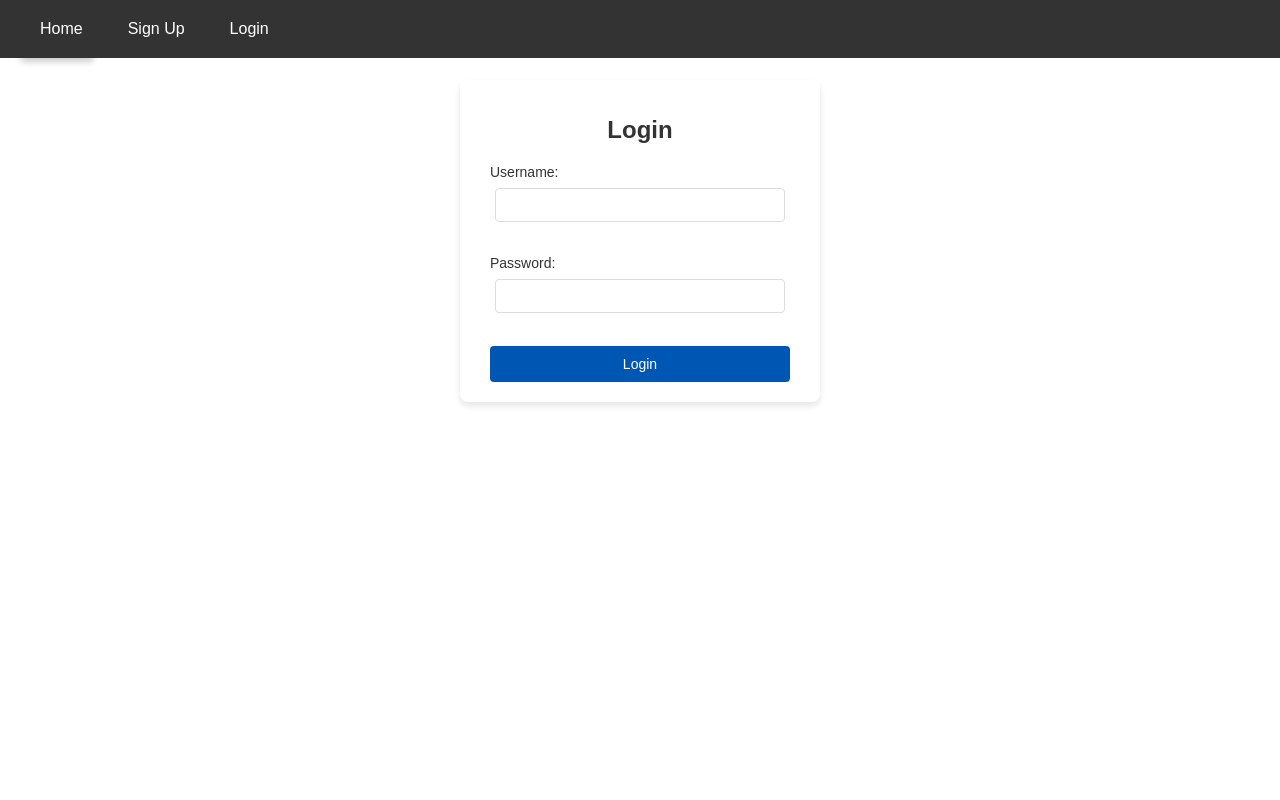
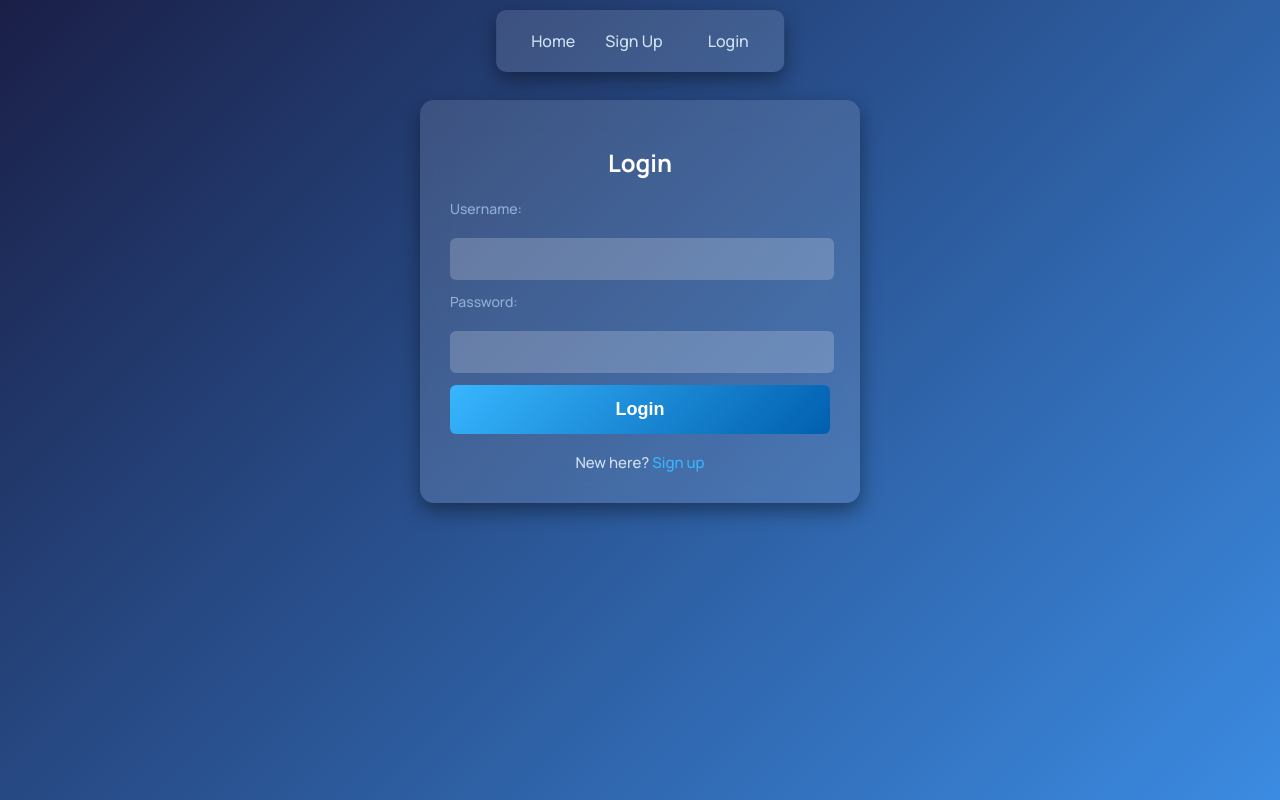
Before and after one commit to Patghost123/Find-Your-Lecturer-6-10, a Django app: page /login/ in a window 1280 px wide. Run offline with Django 5.2, Linux system fonts and the light colour scheme.

Commit message:
fixed css for login and signup

```diff
--- a/WebMap/map/templates/base.html
+++ b/WebMap/map/templates/base.html
@@ -5,41 +5,65 @@
     <meta name="viewport" content="width=device-width, initial-scale=1.0">
     <title>{% block title %}Find Your Lecturer{% endblock %}</title>
     <style>
+        @import url("https://fonts.googleapis.com/css2?family=Manrope:wght@300;500;700&display=swap");
+
         body {
-            font-family: Arial, sans-serif;
+            font-family: "Manrope", sans-serif;
+            background: linear-gradient(135deg, #1a1f47, #3b8be2);
             margin: 0;
             padding: 0;
+            color: #cfe2f3;
         }
+
+        /* Navbar with refined styling */
         nav {
-            background: #333;
-            padding: 10px;
+            background: rgba(255, 255, 255, 0.12);
+            padding: 10px 20px;
             display: flex;
-            justify-content: flex-start;  /* Aligns items to the left */
+            justify-content: space-between;
             align-items: center;
-            position: fixed;  /* Keeps navigation fixed at the top */
-            top: 0;  /* Positions at the very top */
-            left: 0;  /* Aligns to the left */
-            width: 100%;  /* Ensures full width */
-            z-index: 1000;  /* Keeps navbar above other content */
+            position: fixed;
+            top: 10px; /* Moves it slightly down for a cleaner look */
+            left: 50%; /* Centers the navbar */
+            transform: translateX(-50%);
+            width: auto; /* Prevents it from stretching too wide */
+            border-radius: 10px; /* Adds a softer shape */
+            box-shadow: 0 8px 20px rgba(0, 0, 0, 0.4);
+            z-index: 1000;
         }
+
         .nav-left {
             display: flex;
             gap: 15px;
-            margin-left: 15px;
         }
+
+        .nav-right {
+            display: flex;
+            gap: 15px;
+        }
+
         nav a {
-            color: white;
+            color: #cfe2f3;
             text-decoration: none;
             padding: 10px 15px;
             font-size: 16px;
+            border-radius: 6px; /* Gives buttons a soft rounded touch */
+            transition: background 0.3s ease-in-out;
         }
+
+        nav a:hover {
+            background: rgba(255, 255, 255, 0.2);
+        }
+
+        /* Container adjustments */
         .container {
             max-width: 800px;
             margin: auto;
             padding: 20px;
             text-align: center;
-            margin-top: 60px; /* Adds space below fixed navbar */
+            margin-top: 80px; /* Adjust spacing below navbar */
         }
+
         .error {
             color: red;
             font-size: 14px;
@@ -49,14 +73,18 @@
 <body>
 
     <nav>
+        <!-- Home Button (Left) -->
         <div class="nav-left">
             <a href="{% url 'hello' %}">Home</a>
+        </div>
+
+        <!-- Login & Signup Buttons (Right) -->
+        <div class="nav-right">
             {% if not request.user.is_authenticated %}
                 <a href="{% url 'join' %}">Sign Up</a>
                 <a href="{% url 'login' %}">Login</a>
             {% endif %}
-        </div>
-        <div class="nav-right">
+
             {% if request.user.is_authenticated %}
                 <a href="{% url 'profile' %}">Profile</a>
                 <a href="{% url 'logout' %}">Logout</a>
--- a/WebMap/map/templates/login.html
+++ b/WebMap/map/templates/login.html
@@ -4,91 +4,149 @@
 
 {% block content %}
 <style>
-        /* Home Button Styling */
-        .home-button {
-            position: absolute; /* Fixed position at the top-left corner */
-            top: 20px;
-            left: 20px;
-            padding: 10px 15px;
-            font-size: 16px;
-            background-color: #ffd700; /* Golden yellow for visibility */
-            color: black;
-            border: none;
-            border-radius: 5px;
-            cursor: pointer;
-            text-decoration: none; /* Removes underline if used in <a> */
-            font-weight: bold;
-            box-shadow: 0 4px 6px rgba(0, 0, 0, 0.2);
-            transition: background-color 0.3s ease, box-shadow 0.3s ease;
-        }
-        .home-button:hover {
-            background-color: #ffc107; /* Slightly darker yellow for hover effect */
-            box-shadow: 0 6px 8px rgba(0, 0, 0, 0.3);
+    @import url("https://fonts.googleapis.com/css2?family=Manrope:wght@300;500;700&display=swap");
+
+    body {
+        font-family: "Manrope", sans-serif;
+        background: linear-gradient(135deg, #1a1f47, #3b8be2);
+        display: flex;
+        justify-content: center;
+        align-items: center;
+        height: 100vh;
+        margin: 0;
+        color: #cfe2f3;
+        overflow: hidden;
     }
 
-        /* Login Page Styling */
+    /* Glassmorphism Login Container */
     .login-container {
+        width: 380px;
+        padding: 30px;
+        background: rgba(255, 255, 255, 0.12);
+        border-radius: 14px;
+        box-shadow: 0 8px 20px rgba(0, 0, 0, 0.4);
+        backdrop-filter: blur(15px);
+        position: relative;
+        animation: smoothSlideIn 1s ease-out;
         text-align: center;
-            background: #ffffff;
-            padding: 20px 30px;
-            border-radius: 8px;
-            box-shadow: 0 4px 6px rgba(0, 0, 0, 0.1);
-            width: 300px;
-            margin: auto;
     }
+
+    /* Smooth Slide Animations */
+    @keyframes smoothSlideIn {
+        0% {
+            opacity: 0;
+            transform: translateX(80px) scale(0.95);
+        }
+        100% {
+            opacity: 1;
+            transform: translateX(0) scale(1);
+        }
+    }
+
+    @keyframes smoothSlideOut {
+        0% {
+            opacity: 1;
+            transform: translateX(0) scale(1);
+        }
+        100% {
+            opacity: 0;
+            transform: translateX(-80px) scale(0.95);
+        }
+    }
+
+    .slide-out {
+        animation: smoothSlideOut 0.6s ease-in forwards;
+    }
+
     .login-container h1 {
         font-size: 24px;
-            margin-bottom: 20px; /* Add spacing between heading and inputs */
-            color: #333;
+        margin-bottom: 20px;
+        color: #ffffff;
     }
+
+    /* Label Styling */
     label {
         display: block;
         text-align: left;
         margin-bottom: 8px;
         font-size: 14px;
-            color: #333333;
+        color: #8fb1d6;
     }
+
+    /* Input Fields */
     input {
-            width: calc(100% - 10px);
-            padding: 8px;
-            margin-bottom: 15px;
-            border: 1px solid #dddddd;
-            border-radius: 4px;
-            font-size: 14px;
-            box-sizing: border-box;
+        width: calc(100% - 20px);
+        padding: 12px;
+        margin: 12px 0;
+        border: none;
+        border-radius: 6px;
+        font-size: 16px;
+        background: rgba(255, 255, 255, 0.2);
+        color: #cfe2f3;
+        animation: smoothSlideIn 1s ease-out 0.2s backwards;
     }
+
     input:focus {
         outline: none;
-            border-color: #0056b3;
+        border: 1px solid #0056b3;
         box-shadow: 0 0 5px rgba(0, 86, 179, 0.5);
     }
+
+    input::placeholder {
+        color: #8fb1d6;
+    }
+
+    /* Button */
     button {
-            background-color: #0056b3;
+        width: 100%;
+        padding: 14px;
+        background: linear-gradient(135deg, #38b6ff, #005fae);
         color: white;
-            padding: 10px 15px;
+        font-size: 18px;
+        font-weight: 600;
+        cursor: pointer;
+        border-radius: 6px;
+        transition: background 0.4s ease-in-out;
         border: none;
-            border-radius: 4px;
-            cursor: pointer;
-            font-size: 14px;
-            width: 100%;
-            transition: background-color 0.3s ease;
+        animation: smoothSlideIn 1s ease-out 0.3s backwards;
     }
+
     button:hover {
-            background-color: #004494;
+        background: linear-gradient(135deg, #0079c7, #004a92);
     }
+
+    button:active {
+        transform: scale(0.96);
+    }
+
+    /* Error Message List */
     ul {
         list-style: none;
         padding: 0;
         margin-bottom: 15px;
     }
+
     li {
         color: red;
         font-size: 14px;
     }
+
+    /* "New User?" Sign Up Link */
+    .new-user {
+        margin-top: 18px;
+        font-size: 15px;
+    }
+
+    .new-user a {
+        color: #38b6ff;
+        text-decoration: none;
+        font-weight: 500;
+    }
+
+    .new-user a:hover {
+        text-decoration: underline;
+    }
 </style>
-
-    <!-- Home Button -->
-    <a href="{% url 'hello' %}" class="home-button">Home</a>
 
 <!-- Login Container -->
 <div class="login-container">
@@ -97,7 +155,7 @@
     {% if messages %}
         <ul>
             {% for message in messages %}
-                    <li style="color:red;">{{ message }}</li>
+                <li>{{ message }}</li>
             {% endfor %}
         </ul>
     {% endif %}
@@ -105,12 +163,35 @@
     <form action="{% url 'login' %}" method="POST">
         {% csrf_token %}
         <label for="username">Username:</label>
-            <input type="text" id="username" name="username" required><br><br>
+        <input type="text" id="username" name="username" required>
 
         <label for="password">Password:</label>
-            <input type="password" id="password" name="password" required><br><br>
+        <input type="password" id="password" name="password" required>
 
         <button type="submit">Login</button>
     </form>
+
+    <!-- "New User?" Sign Up Link -->
+    <div class="new-user">
+        New here? <a href="{% url 'join' %}">Sign up</a>
     </div>
+</div>
+
+<script>
+    document.querySelectorAll(".transition-link").forEach(link => {
+        link.addEventListener("click", function (event) {
+            event.preventDefault();
+
+            const container = document.querySelector(".login-container");
+
+            // Apply smooth slide-out animation before switching pages
+            container.classList.add("slide-out");
+
+            setTimeout(() => {
+                window.location.href = this.getAttribute("href");
+            }, 600);
+        });
+    });
+</script>
+
 {% endblock %}
```
Also changed, not shown: WebMap/map/templates/join.html (+112 -26 lines), WebMap/db.sqlite3. Lines whose indentation alone changed are shown as unchanged.
